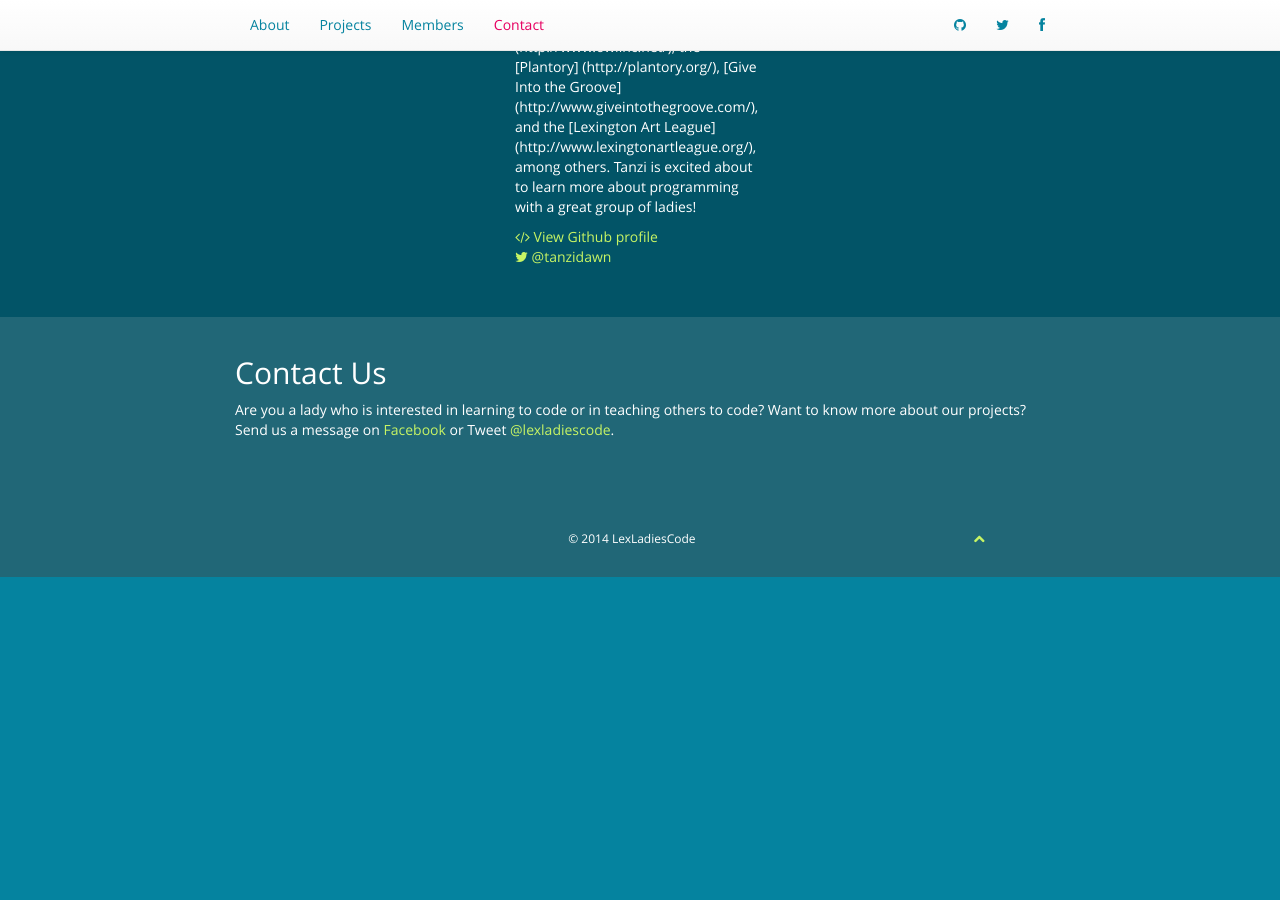
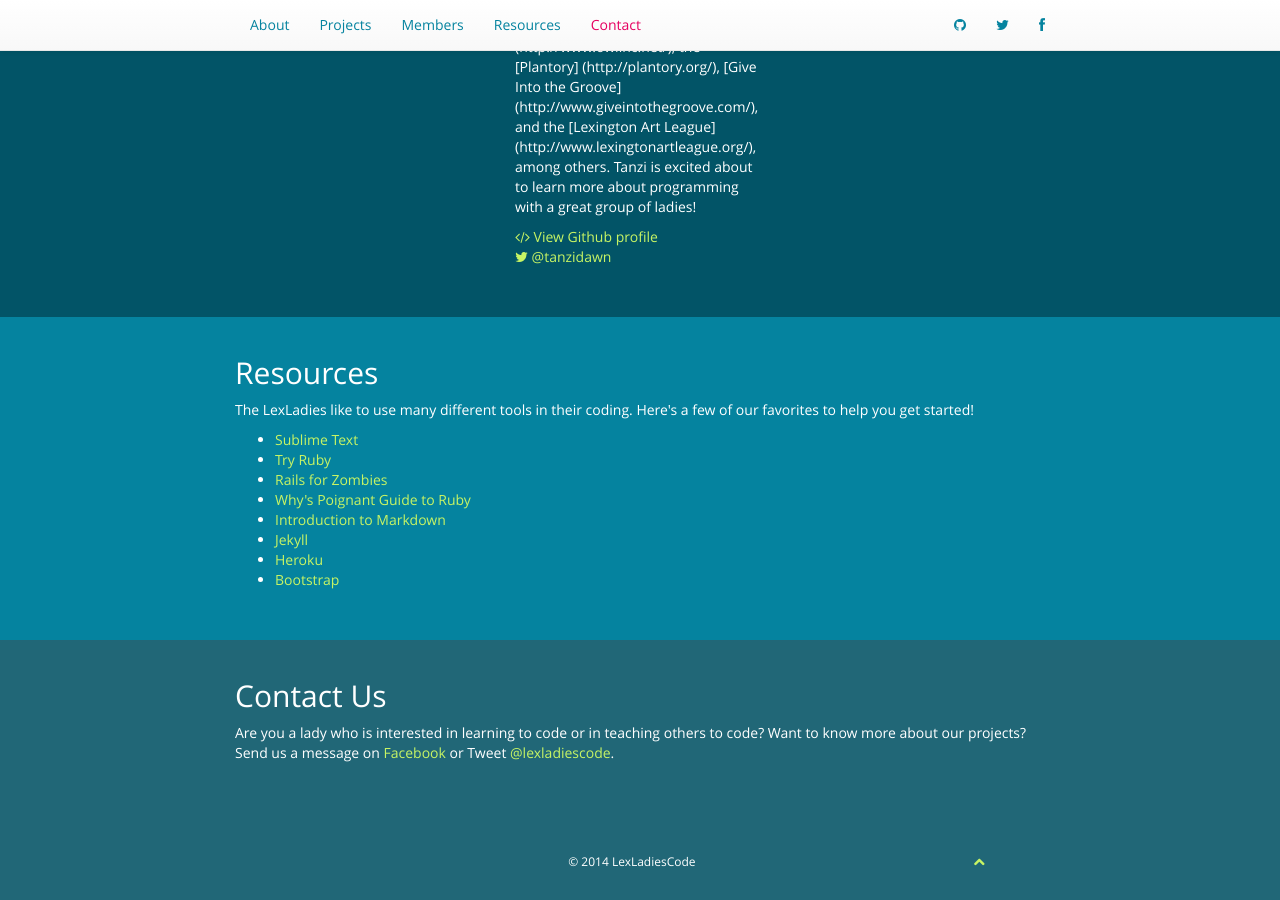
Before and after one commit to LexLadiesCode/LexLadiesCode.github.io, a Jekyll site: the page built from index.html, in a window 1280 px wide and 900 px high, scrolled down 2832 px. Built offline with Jekyll 4.4.1, drawn with Linux system fonts in a browser that asks for light colours; nearby versions of some CDN libraries; Markdown is read by kramdown in place of the engine named in the settings; before the commit the page ends 3409 px from its top, so only the background shows below that.

Commit message:
added resources page

```diff
--- a/_includes/nav.html
+++ b/_includes/nav.html
@@ -13,6 +13,7 @@
         <li class="active"><a href="#top-of-page">About</a></li>
         <li><a href="#projects">Projects</a></li>
         <li><a href="#members">Members</a></li>
+        <li><a href="#resources">Resources</a></li>
         <li><a href="#contact">Contact</a></li>
         {% if site.categories.updates.size > 0 %}
           <li><a href="#updates">Updates</a></li>
--- /dev/null
+++ b/_includes/resources.html
@@ -0,0 +1,17 @@
+<section id="resources" class="page-section">
+	<div class="container">
+		<h2>Resources</h2>
+		<p>The LexLadies like to use many different tools in their coding. Here's a few of our favorites to help you get started!
+		</p>
+		<ul>
+			<li><a href="http://www.sublimetext.com/">Sublime Text</a></li>
+			<li><a href="http://tryruby.org">Try Ruby</a></li>
+			<li><a href="http://railsforzombies.org/">Rails for Zombies</a></li>
+			<li><a href="http://www.rubyinside.com/media/poignant-guide.pdf">Why's Poignant Guide to Ruby</a></li>
+			<li><a href="http://daringfireball.net/projects/markdown/syntax">Introduction to Markdown</a></li>
+			<li><a href="http://jekyllrb.com/">Jekyll</a></li>
+			<li><a href="https://www.heroku.com/">Heroku</a></li>
+			<li><a href="http://getbootstrap.com/">Bootstrap</a></li>
+		</ul>
+	</div>
+</section>
--- a/index.html
+++ b/index.html
@@ -10,6 +10,7 @@ title: Home
   {% include about.html %}
   {% include projects.html %}
   {% include members.html %}
+  {% include resources.html %}
   {% include contact.html %}
   {% include updates.html %}
 </div>
```
